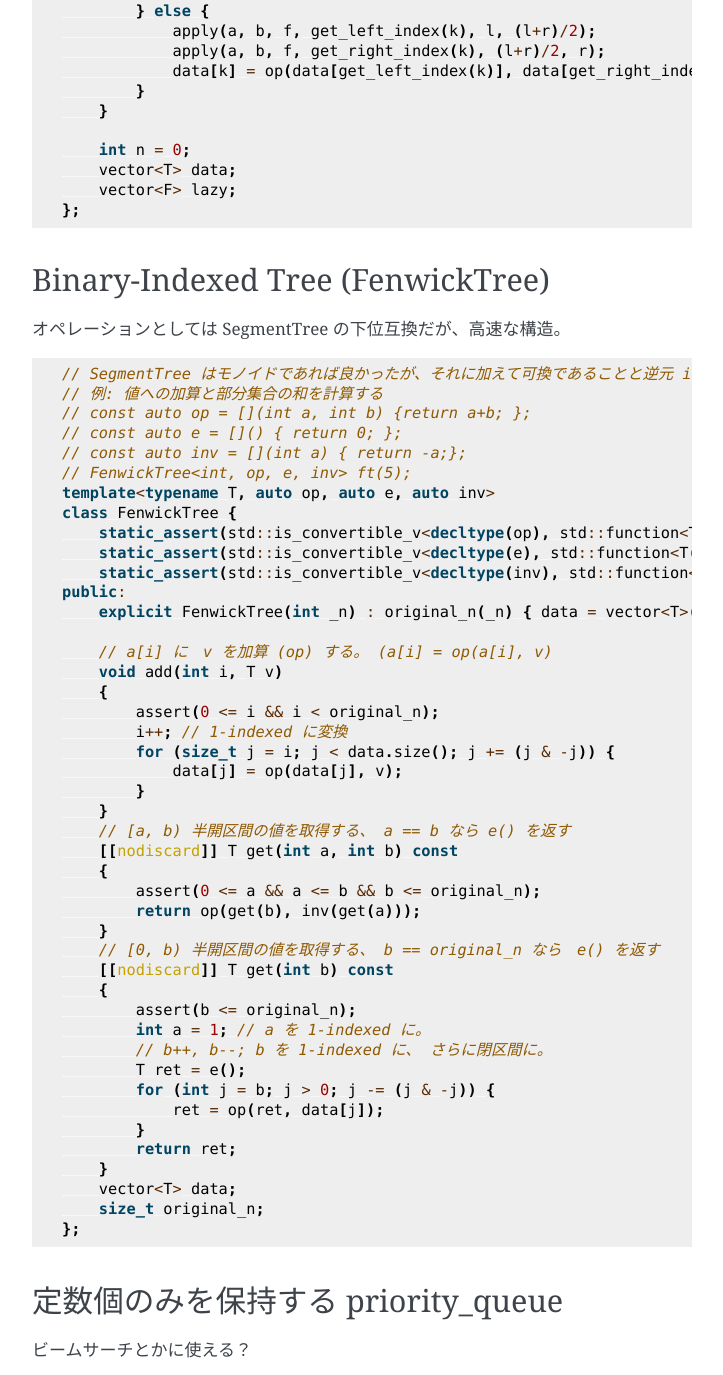
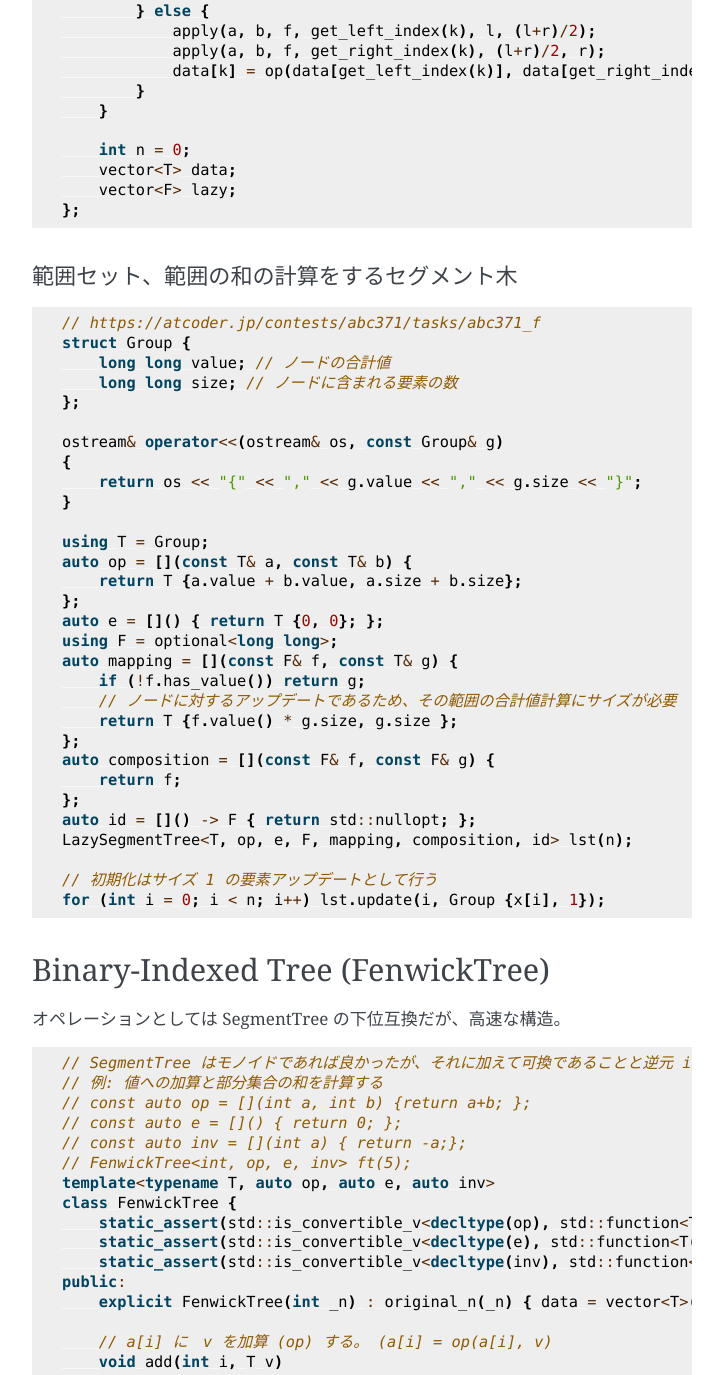
Before and after one commit to tomoki/AlgoLib, a Sphinx documentation site: the page built from source/structure.rst, in a window 1280 px wide and 1400 px high, scrolled down 7023 px, cut to the strip 0-1375 px from the top of the window. Shown: the whole strip, without its empty margins (388-1111 px from the left). Built offline with Sphinx 7.4.7, drawn with Linux system fonts in a browser that asks for light colours; some of the changed text lies outside the part shown.

Commit message:
範囲セット、範囲の和計算セグメント木を追加

```diff
--- a/source/structure.rst
+++ b/source/structure.rst
@@ -362,6 +362,42 @@
         vector<T> data;
         vector<F> lazy;
     };
+
+範囲セット、範囲の和の計算をするセグメント木
+----------------------------------------------------
+
+.. code-block:: cpp
+
+    // https://atcoder.jp/contests/abc371/tasks/abc371_f
+    struct Group {
+        long long value; // ノードの合計値
+        long long size; // ノードに含まれる要素の数
+    };
+
+    ostream& operator<<(ostream& os, const Group& g)
+    {
+        return os << "{" << "," << g.value << "," << g.size << "}";
+    }
+
+    using T = Group;
+    auto op = [](const T& a, const T& b) {
+        return T {a.value + b.value, a.size + b.size};
+    };
+    auto e = []() { return T {0, 0}; };
+    using F = optional<long long>;
+    auto mapping = [](const F& f, const T& g) {
+        if (!f.has_value()) return g;
+        // ノードに対するアップデートであるため、その範囲の合計値計算にサイズが必要
+        return T {f.value() * g.size, g.size };
+    };
+    auto composition = [](const F& f, const F& g) {
+        return f;
+    };
+    auto id = []() -> F { return std::nullopt; };
+    LazySegmentTree<T, op, e, F, mapping, composition, id> lst(n);
+
+    // 初期化はサイズ 1 の要素アップデートとして行う
+    for (int i = 0; i < n; i++) lst.update(i, Group {x[i], 1});
 
 ****************************************
 Binary-Indexed Tree (FenwickTree)
```
Also changed, not shown: other parts of source/structure.rst (+1 -1 lines).
